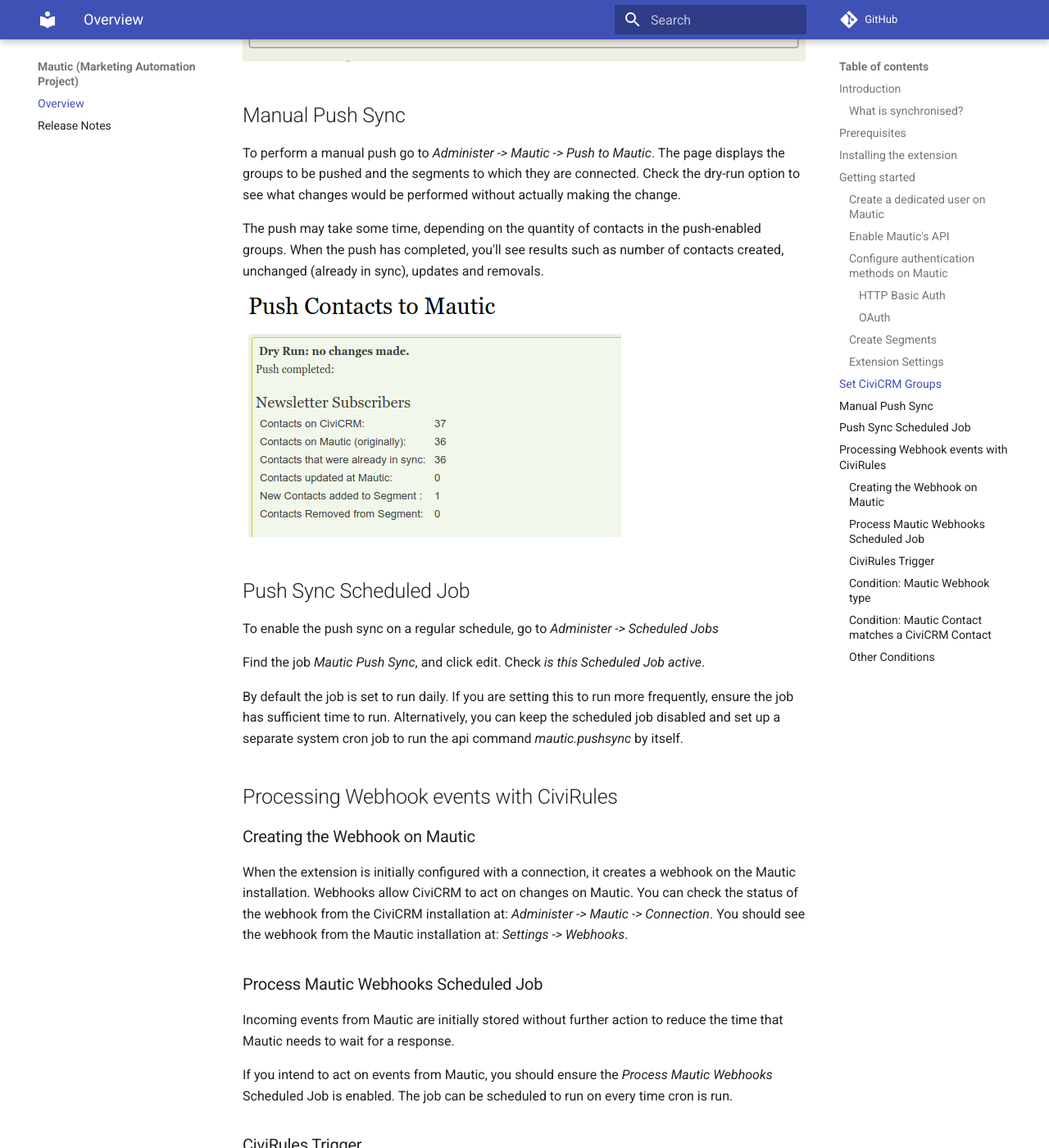
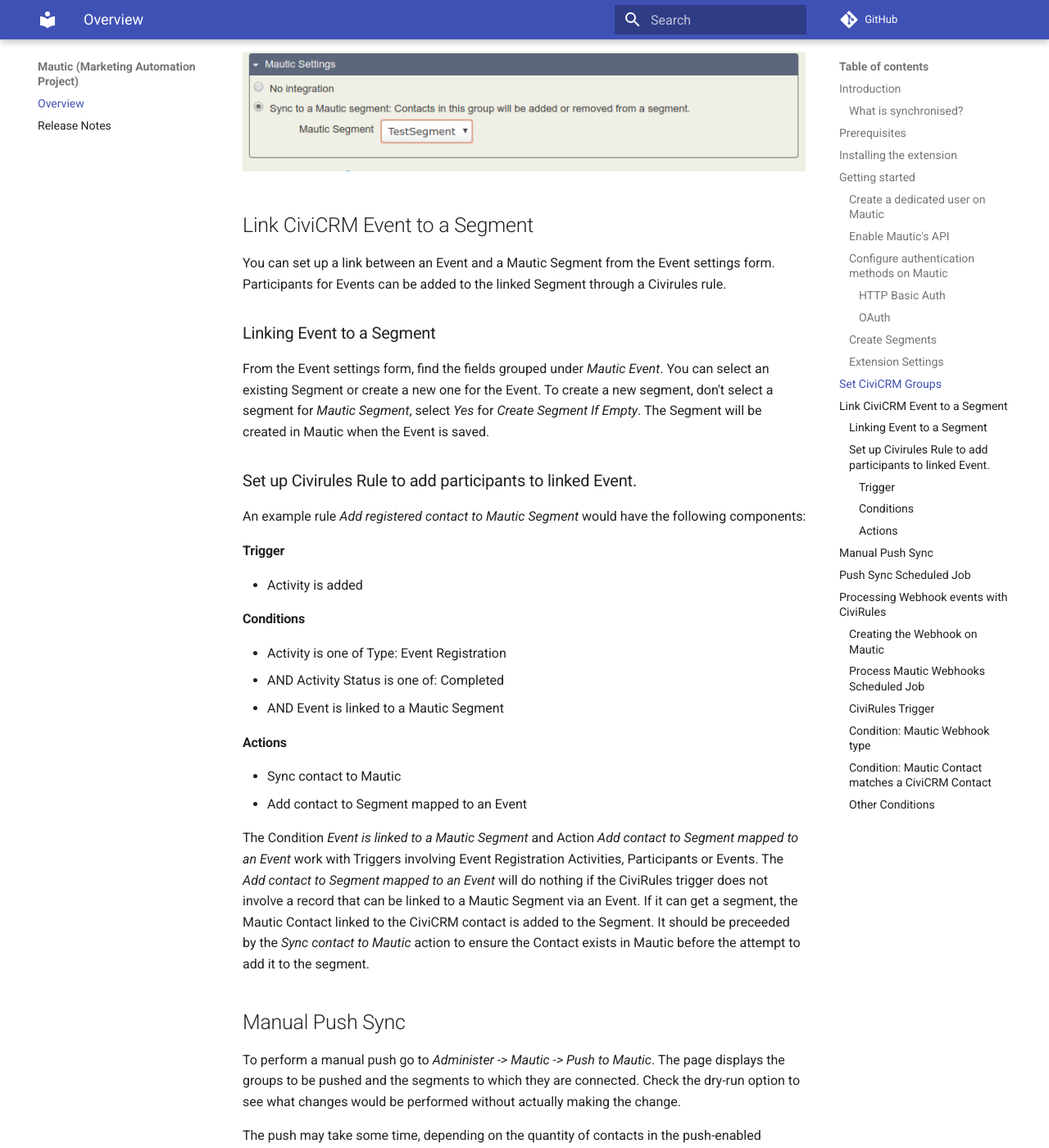
Before and after one commit to veda-consulting-company/uk.co.vedaconsulting.mautic, an MkDocs documentation site: the page built from docs/index.md, in a window 1280 px wide and 1400 px high, scrolled down 5010 px. Shown: the whole window at 82% size. Built offline with MkDocs 1.6.1 and Material for MkDocs 9.7.7, drawn with Linux system fonts in a browser that asks for light colours; comment, search, counter and statistics services are not loaded; some of the changed text lies outside the part shown.

Commit message:
Update documentation for Event/Segment linking

```diff
--- a/docs/index.md
+++ b/docs/index.md
@@ -13,9 +13,11 @@ It currently provides:
   - Mautic Contact matches a CiviCRM Contact
   - Mautic Contact has a tag
   - Mautic Contact field has a particular value
+  - Event is linked to a Mautic Segment
 - CiviRules Actions:
   - Sync contact to Mautic
   - Create Contact from Mautic webhook data
+  - Add contact to Segment mapped to an Event
 
 Compatible with Mautic version 3.
 
@@ -25,7 +27,7 @@ Compatible with Mautic version 3.
 * Contact email (synced with primary email for contact, default location type).
 * Address (synced with primary address for contact, default location type). Currently only synced from Mautic to CiviCRM.
 * Tags.
-* CiviCRM Groups can be mapped to Mautic "Segments".
+* CiviCRM Groups and Events can be mapped to Mautic "Segments".
 * Contact Communication Preferences fields. CiviCRM is_opt_out (and do_not_email) maps to Mautic "Contact Preferences Centre" Email channel.
 Other fields are not currently synced.
 * If the [GDPR extension](https://civicrm.org/extensions/gdpr) is installed an "Update Communication Preferences" activity is created
@@ -98,6 +100,7 @@ Webhook: Select the types of webhook to process. We suggest all the Contact rela
 Tag Synchronization: You can enable synchronization of tags between Mautic and CiviCRM contacts.
 The option *Restrict tag synchronization to a specific tag-set* will only synchronize a sub-set of CiviCRM tags. Alternatively tags will be pushed and pulled but will not be removed.
 
+Event Segment link: Allows you to add a prefix or suffix to Mautic segments created to be linked to an Event.
 
 After you save the settings, the connection status page will confirm successful connection and check whether CiviCRM has been able to create items on Mautic.
 
@@ -114,6 +117,31 @@ Check *Sync to a Mautic segment:*
 Select a Mautic Segment to associate with the group.
 
 ![Group](images/civicrm_group.png)
+
+## Link CiviCRM Event to a Segment
+
+You can set up a link between an Event and a Mautic Segment from the Event settings form.
+Participants for Events can be added to the linked Segment through a Civirules rule.
+
+### Linking Event to a Segment
+From the Event settings form, find the fields grouped under *Mautic Event*. You can select an existing Segment or create a new one for the Event.
+To  create a new segment, don't select a segment for *Mautic Segment*, select *Yes* for *Create Segment If Empty*. The Segment will be created in Mautic when the Event is saved.
+
+### Set up Civirules Rule to add participants to linked Event.
+An example rule *Add registered contact to Mautic Segment* would have the following components:
+
+#### Trigger
+- Activity is added
+#### Conditions
+- Activity is one of Type: Event Registration
+- AND Activity Status is one of: Completed
+- AND Event is linked to a Mautic Segment
+#### Actions
+- Sync contact to Mautic
+- Add contact to Segment mapped to an Event
+
+The Condition *Event is linked to a Mautic Segment* and Action *Add contact to Segment mapped to an Event* work with Triggers involving Event Registration Activities, Participants or Events.
+The *Add contact to Segment mapped to an Event* will do nothing if the CiviRules trigger does not involve a record that can be linked to a Mautic Segment via an Event. If it can get a segment, the Mautic Contact linked to the CiviCRM contact is added to the Segment. It should be preceeded by the *Sync contact to Mautic* action to ensure the Contact exists in Mautic before the attempt to add it to the segment.
 
 ## Manual Push Sync
 
```
Also changed, not shown: README.md (+3 -0 lines), docs/releasenotes.md (+1 -0 lines).
